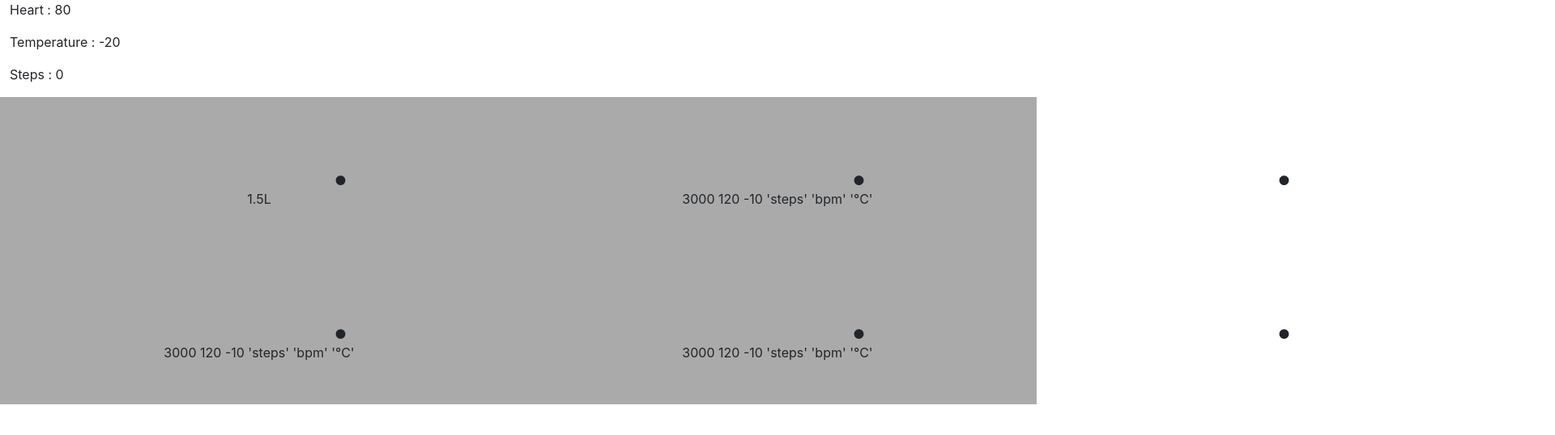
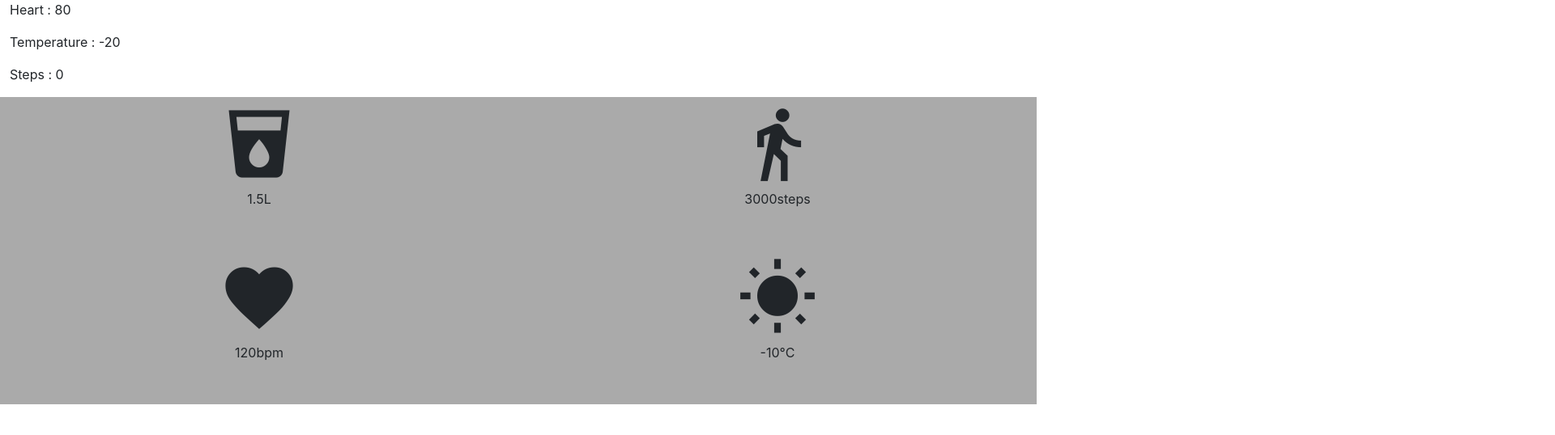
Before and after one commit to AurelienVERRIER/Elsy, a React (Create React App) app: page / in a window 1280 px wide. Shown: the top 538 px of the page at 81% size, 1920 px wide, since content can reach past the window. Built offline with nearby package versions, Linux system fonts and the light colour scheme.

Commit message:
Exercice almost done

```diff
--- a/src/App.js
+++ b/src/App.js
@@ -25,29 +25,33 @@ class App extends React.Component {
           icon="local_drink"
           color="#3A85FF"
           value="1.5"
-          unit="L" />
+          unit="L"
+          />
 
           {/* Steps Box */}
           <Box
-          icon="directions_walk favorite wb_sunny"
-          color="black red yellow"
-          value = "3000 120 -10"
-          unit = " 'steps' 'bpm' '°C' " />
+          icon="directions_walk"
+          color="black"
+          value ="3000"
+          unit = "steps"
+          />
 
           {/* Hearth Box */}
           <Box
-          icon="directions_walk favorite wb_sunny"
-          color="black red yellow"
-          value = "3000 120 -10"
-          unit = " 'steps' 'bpm' '°C' " />
+          icon="favorite"
+          color="red"
+          value ="120"
+          unit ="bpm"
+          />
 
 
           {/* Temperature Box */}
           <Box
-          icon="directions_walk favorite wb_sunny"
-          color="black red yellow"
-          value = "3000 120 -10"
-          unit = " 'steps' 'bpm' '°C' " />
+          icon="wb_sunny"
+          color="yellow"
+          value ="-10"
+          unit ="°C"
+          />
 
         </div>
       </div>
--- a/src/components/Box.js
+++ b/src/components/Box.js
@@ -5,8 +5,8 @@ class Box extends React.Component {
   render() {
     return (
       <div className="box col-sm3 col-6">
-          <span className="material-icons" style={{fontSize:100, color:"this.prop.value"}}>
-            this.props.icon
+          <span className="material-icons" style={{fontSize:100, color:"this.props.color"}}>
+            {this.props.icon}
           </span>
           <p>
             {this.props.value}
```
